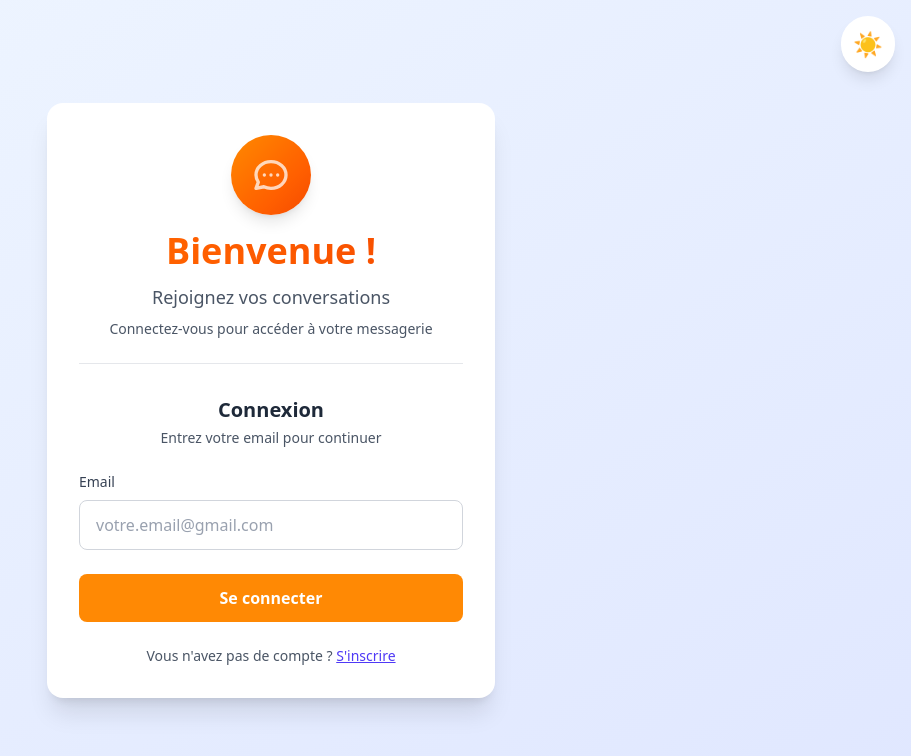
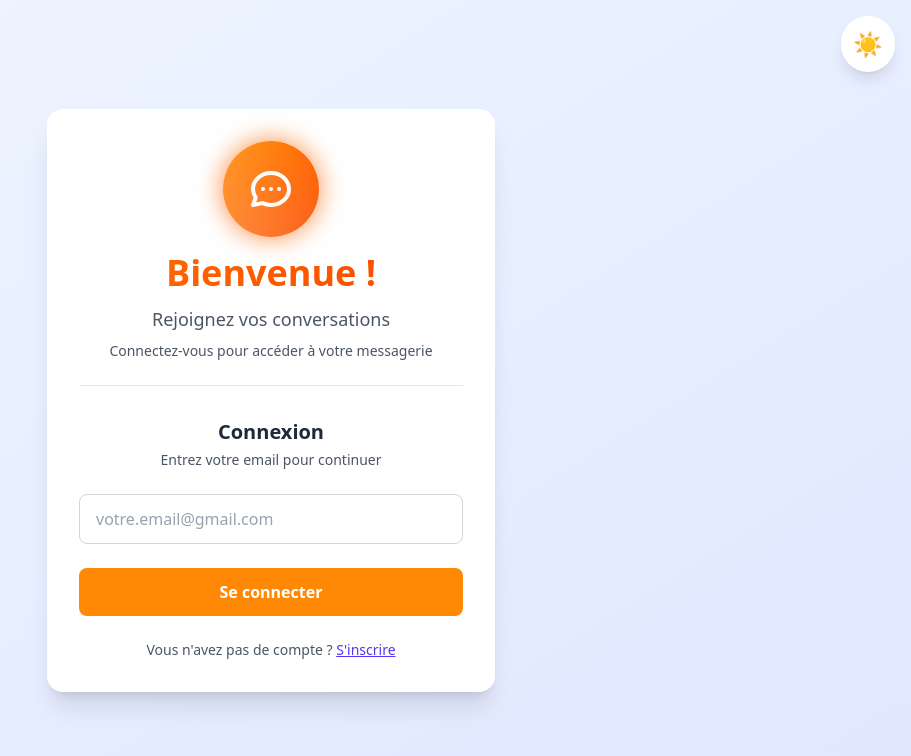
Before and after one commit to sekongo05/projet_messagerie, a React (Vite) app: page / in a window 1280 px wide. Shown: the top 756 px of the page, without its empty margins (369-1280 px from the left). Built offline with nearby package versions, Linux system fonts and the light colour scheme.

Commit message:
ajout de bouton export sur chaque conversation

```diff
--- a/src/Metier/Conversation/ConversationItems.tsx
+++ b/src/Metier/Conversation/ConversationItems.tsx
@@ -1,5 +1,5 @@
 import type { ReactNode } from 'react';
-
+import { CgExport } from "react-icons/cg";
 
 type ConversationItemProps = {
   id: number;
@@ -10,11 +10,13 @@ type ConversationItemProps = {
   avatar?: string;
   isActive?: boolean;
   onClick: () => void;
+  onExport?: (conversationId: number) => void;
   children?: ReactNode;
   theme?: 'light' | 'dark';
 };
 
 export const ConversationItem = ({
+  id,
   name,
   lastMessage,
   lastMessageTime,
@@ -22,6 +24,7 @@ export const ConversationItem = ({
   avatar,
   isActive = false,
   onClick,
+  onExport,
   theme = 'light',
 }: ConversationItemProps) => {
   // Style WhatsApp : hover discret, pas de bordure épaisse
@@ -142,11 +145,30 @@ export const ConversationItem = ({
             {name}
           </h3>
 
-          {formattedTime && (
-            <span className={`text-xs ${timeColor} shrink-0 ml-2 mt-0.5`}>
-              {formattedTime}
-            </span>
-          )}
+          <div className="flex items-center gap-2 shrink-0 ml-2">
+            {formattedTime && (
+              <span className={`text-xs ${timeColor} mt-0.5`}>
+                {formattedTime}
+              </span>
+            )}
+            <button
+              onClick={(e) => {
+                e.stopPropagation();
+                if (onExport) {
+                  onExport(id);
+                }
+              }}
+              className={`p-1.5 rounded-full transition-colors ${
+                theme === 'dark'
+                  ? 'text-gray-400 hover:bg-gray-700 hover:text-white'
+                  : 'text-gray-500 hover:bg-gray-100 hover:text-gray-700'
+              }`}
+              title="Exporter les messages"
+              aria-label="Exporter les messages"
+            >
+              <CgExport className="w-4 h-4" />
+            </button>
+          </div>
         </div>
         {lastMessage && (
           <div className="flex items-center justify-between gap-2">
--- a/src/Pages/Login.tsx
+++ b/src/Pages/Login.tsx
@@ -90,14 +90,22 @@ const Login = ({ onNavigateToRegister, onLoginSuccess, theme = 'light' }: LoginP
       <div className={`max-w-md w-full ${cardBg} rounded-2xl shadow-xl p-8 transition-colors duration-300`}>
         {/* Message de bienvenue esthétique */}
         <div className={`text-center mb-8 pb-6 border-b ${theme === 'light' ? 'border-gray-200' : 'border-gray-700'}`}>
-          {/* Icône de chat avec animation */}
-          <div className={`inline-flex items-center justify-center w-20 h-20 rounded-full mb-4 shadow-lg ${
+          {/* Icône de chat avec animations automatiques */}
+          <div className="flex justify-center mb-4">
+            <div className={`relative inline-flex items-center justify-center w-24 h-24 rounded-full animate-float animate-glow ${
               theme === 'light'
                 ? 'bg-gradient-to-br from-orange-400 via-orange-500 to-orange-600'
                 : 'bg-gradient-to-br from-orange-500 via-orange-600 to-orange-700'
             }`}>
+              {/* Effet de brillance animé */}
+              <div className={`absolute inset-0 rounded-full ${
+                theme === 'light'
+                  ? 'bg-gradient-to-tr from-white/40 to-transparent'
+                  : 'bg-gradient-to-tr from-white/30 to-transparent'
+              } animate-pulse`} style={{ animationDuration: '1.5s' }}></div>
+
               <svg
-              className="w-10 h-10 text-white animate-pulse"
+                className="w-12 h-12 text-white relative z-10"
                 fill="none"
                 stroke="currentColor"
                 viewBox="0 0 24 24"
@@ -109,6 +117,7 @@ const Login = ({ onNavigateToRegister, onLoginSuccess, theme = 'light' }: LoginP
                   d="M8 12h.01M12 12h.01M16 12h.01M21 12c0 4.418-4.03 8-9 8a9.863 9.863 0 01-4.255-.949L3 20l1.395-3.72C3.512 15.042 3 13.574 3 12c0-4.418 4.03-8 9-8s9 3.582 9 8z"
                 />
               </svg>
+            </div>
           </div>
 
           {/* Titre de bienvenue */}
@@ -138,7 +147,7 @@ const Login = ({ onNavigateToRegister, onLoginSuccess, theme = 'light' }: LoginP
         <form onSubmit={handleSubmit} className="space-y-6">
           <div>
             <label htmlFor="email" className={`block text-sm font-medium ${labelColor} mb-2`}>
-              Email
+
             </label>
             <input
               type="email"
--- a/src/index.css
+++ b/src/index.css
@@ -1 +1,28 @@
 @import "tailwindcss";
+
+/* Animations personnalisées pour le message de bienvenue */
+@keyframes float {
+  0%, 100% {
+    transform: translateY(0px);
+  }
+  50% {
+    transform: translateY(-10px);
+  }
+}
+
+@keyframes glow {
+  0%, 100% {
+    box-shadow: 0 0 20px rgba(249, 115, 22, 0.5);
+  }
+  50% {
+    box-shadow: 0 0 30px rgba(249, 115, 22, 0.8), 0 0 40px rgba(249, 115, 22, 0.4);
+  }
+}
+
+.animate-float {
+  animation: float 3s ease-in-out infinite;
+}
+
+.animate-glow {
+  animation: glow 2s ease-in-out infinite;
+}
```
Lines whose indentation alone changed are shown as unchanged.
